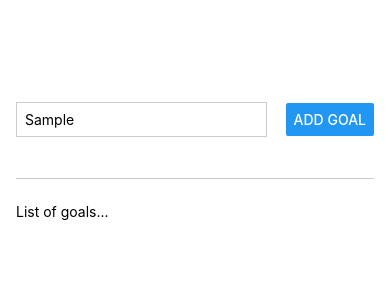
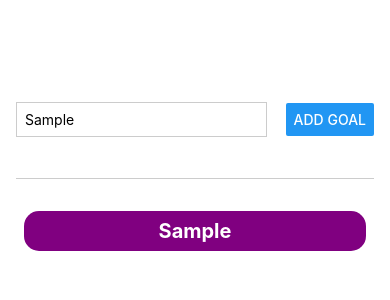
Before and after one commit to dgomie/RNCourse, a React Native app: screen / in a window 390 px wide. Both pictures are taken after typing "Sample" into the empty fields and a click on the button "ADD GOAL". Shown: the top 300 px of the page. Built offline with nearby package versions, Linux system fonts and the light colour scheme.

Commit message:
create functions to handle text input and display add items to list. create styling for list items

```diff
--- a/App.js
+++ b/App.js
@@ -1,15 +1,38 @@
 import { StatusBar } from 'expo-status-bar';
+import { useState } from 'react';
 import { Button, StyleSheet, Text, TextInput, View } from 'react-native';
 
 export default function App() {
+  const [enteredGoalText, setEnteredGoalText] = useState(' ');
+  const [courseGoals, setCourseGoals] = useState([]);
+
+  function goalInputHandler(enteredText) {
+    setEnteredGoalText(enteredText);
+  }
+
+  function addGoalHandler() {
+    setCourseGoals((currentCourseGoals) => [
+      ...currentCourseGoals,
+      enteredGoalText,
+    ]);
+  }
+
   return (
     <View style={styles.appContainer}>
       <View style={styles.inputContainer}>
-        <TextInput style={styles.textInput} placeholder="Your course goal!" />
-        <Button title="Add Goal" />
+        <TextInput
+          style={styles.textInput}
+          placeholder="Your course goal!"
+          onChangeText={goalInputHandler}
+        />
+        <Button onPress={addGoalHandler} title="Add Goal" />
       </View>
       <View style={styles.goalsContainer}>
-        <Text>List of goals...</Text>
+        {courseGoals.map((goal) => (
+          <Text key={goal} style={styles.goalItem}>
+            {goal}
+          </Text>
+        ))}
       </View>
     </View>
   );
@@ -17,10 +40,10 @@ export default function App() {
 
 const styles = StyleSheet.create({
   appContainer: {
-    flex:1,
+    flex: 1,
     padding: 50,
     paddingHorizontal: 16,
-    marginTop: 10
+    marginTop: 10,
   },
   inputContainer: {
     flex: 1,
@@ -29,16 +52,27 @@ const styles = StyleSheet.create({
     alignItems: 'center',
     marginBottom: 24,
     borderBottomWidth: 1,
-    borderBottomColor: '#cccccc'
+    borderBottomColor: '#cccccc',
   },
   textInput: {
     borderWidth: 1,
     borderColor: '#cccccc',
     width: '70%',
     marginRight: 8,
-    padding: 8
+    padding: 8,
   },
   goalsContainer: {
-    flex: 5
-  }
+    flex: 5,
+  },
+  goalItem: {
+    borderRadius: 15,
+    backgroundColor: 'purple',
+    color: 'white',
+    padding: 8,
+    margin: 8,
+    textAlign: 'center',
+    fontWeight: 'bold',
+    fontSize: 20,
+    overflow: 'hidden',
+  },
 });
```
